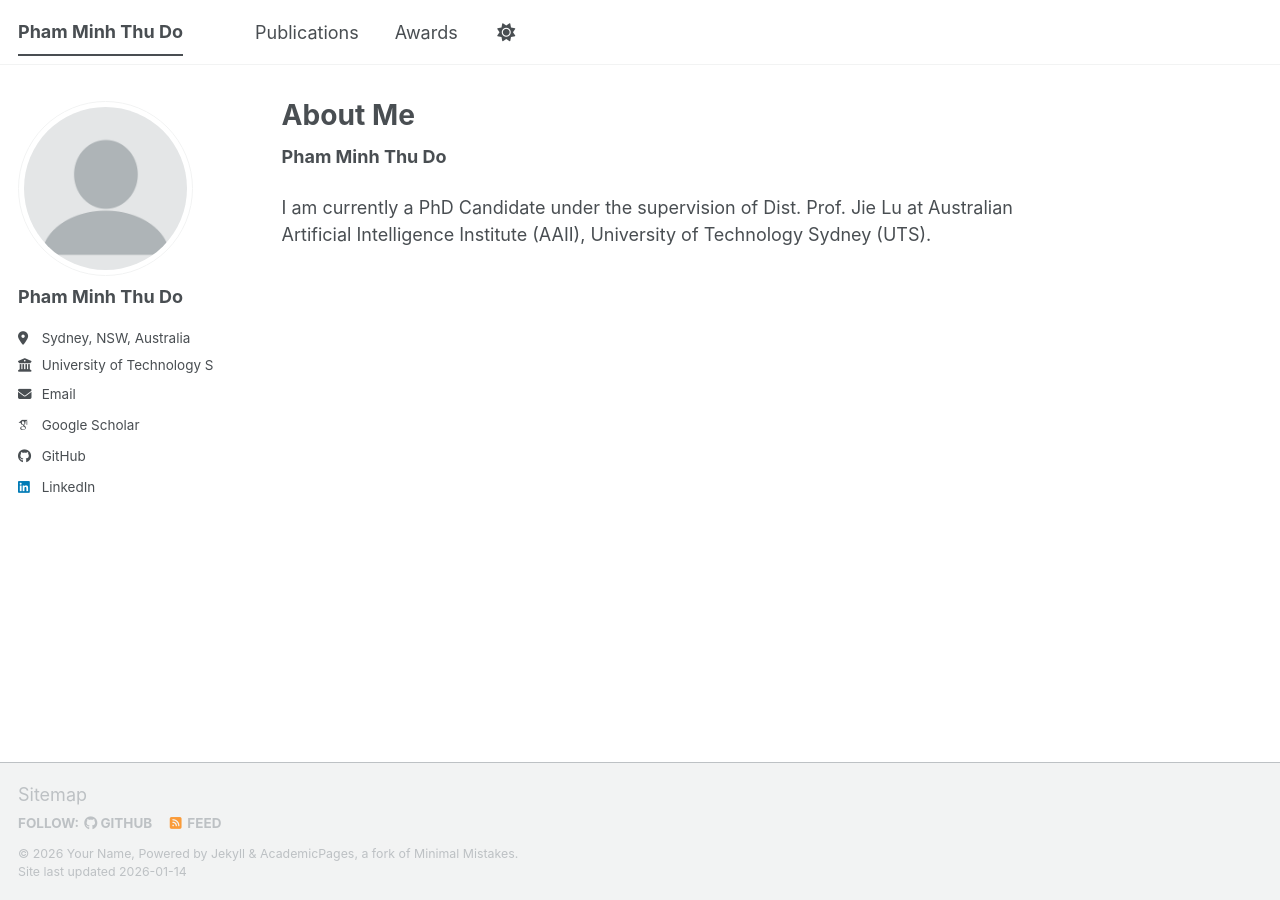
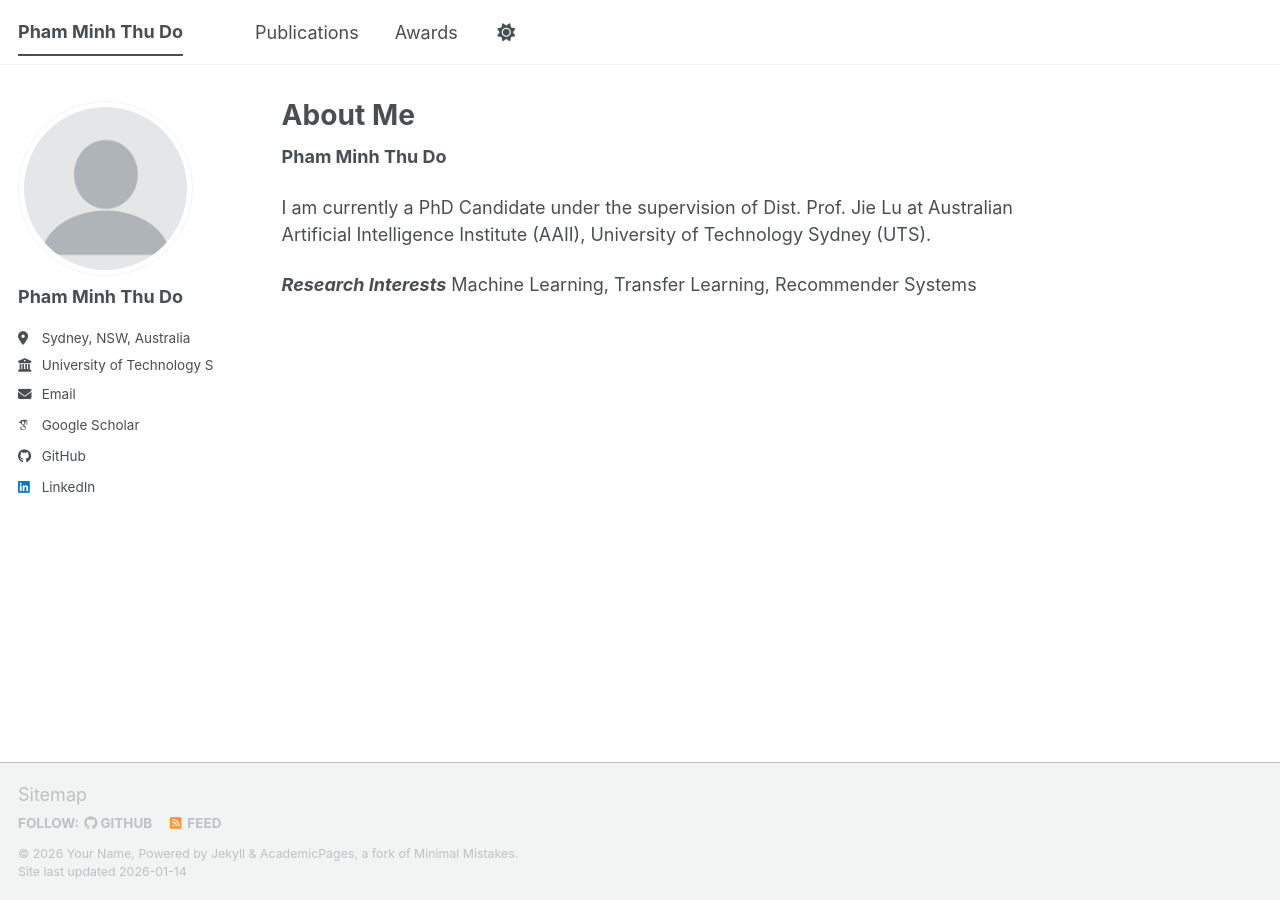
Before and after one commit to PMThuDo/PMThuDo.github.io, a Jekyll site: the page built from _pages/about.md, in a window 1280 px wide. Built offline with Jekyll 4.4.1, drawn with Linux system fonts in a browser that asks for light colours; some web fonts are replaced; a script bundle is joined from its source files by our own code; library files that are not in the unit come from our copies.

Commit message:
Update about.md

```diff
--- a/_pages/about.md
+++ b/_pages/about.md
@@ -9,3 +9,6 @@ redirect_from:
 **Pham Minh Thu Do**
 
 I am currently a PhD Candidate under the supervision of Dist. Prof. Jie Lu at Australian Artificial Intelligence Institute (AAII), University of Technology Sydney (UTS).
+
+***Research Interests***
+Machine Learning, Transfer Learning, Recommender Systems
```
